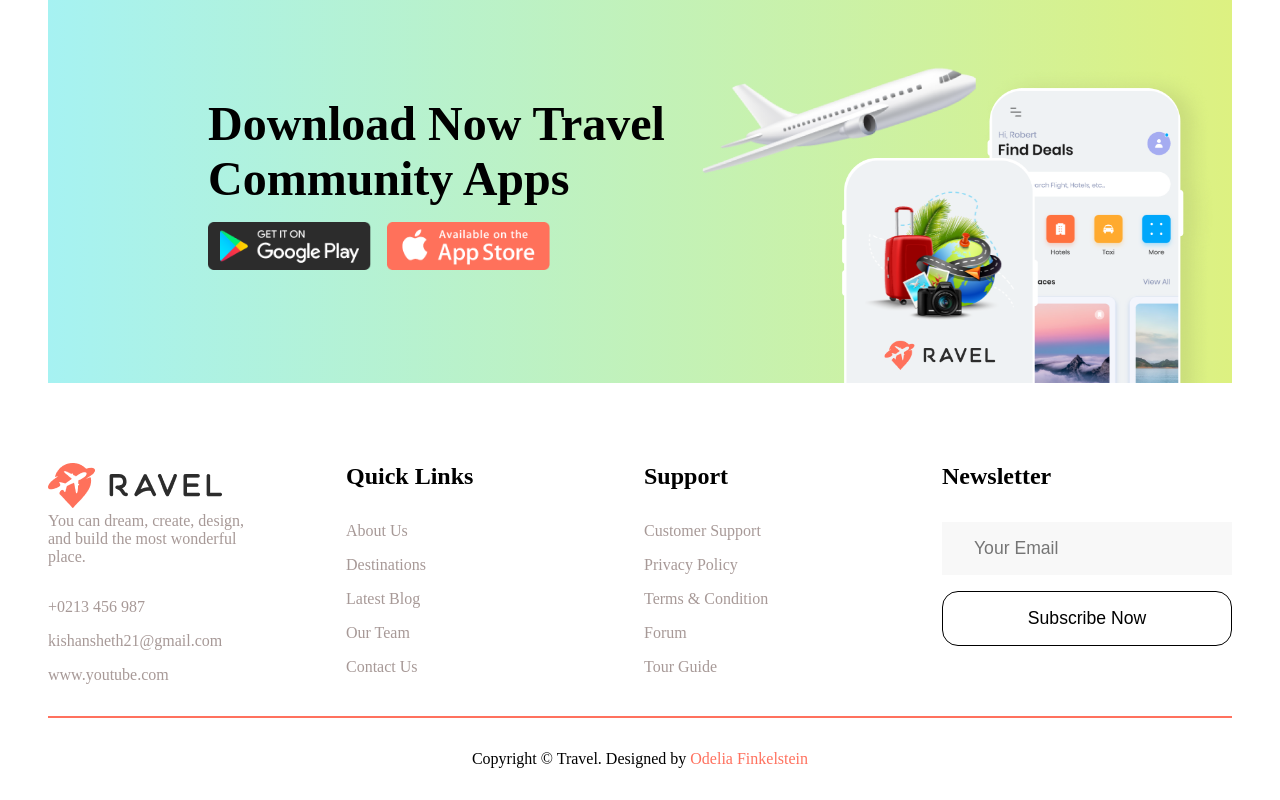
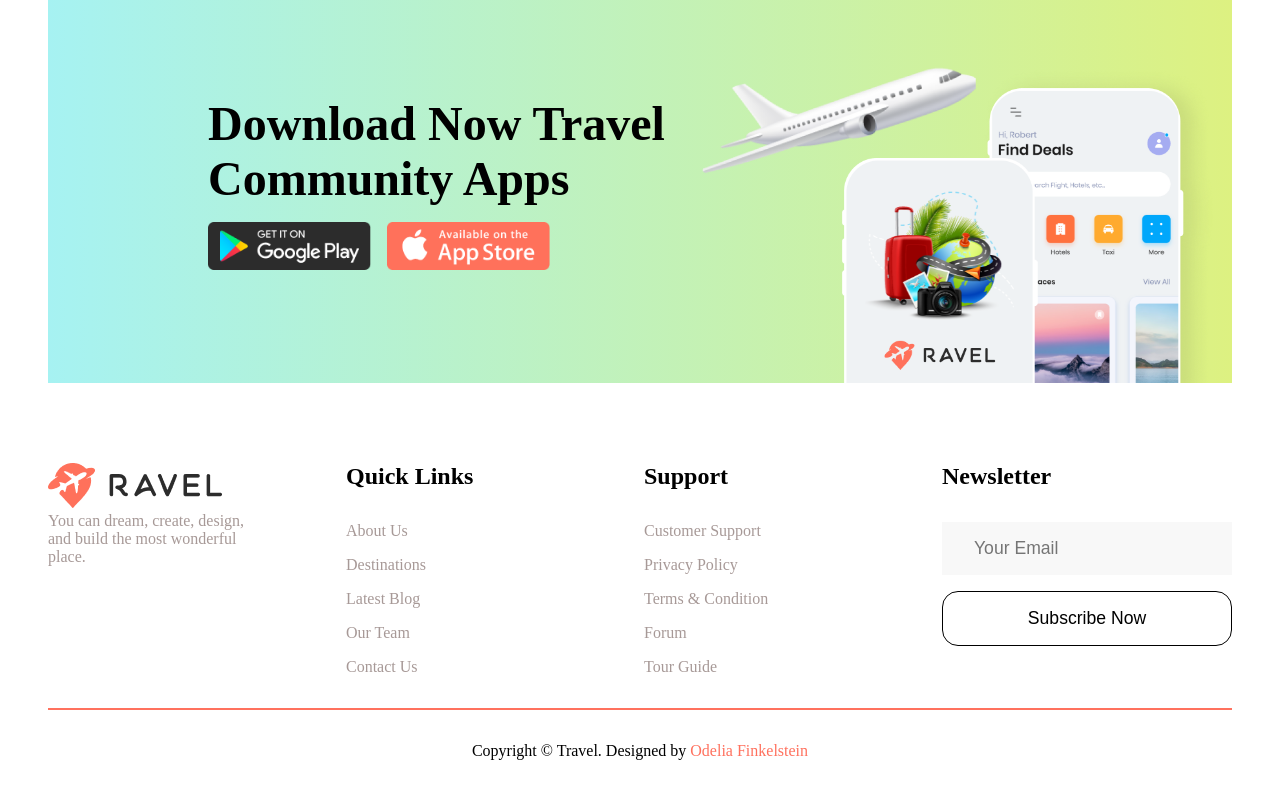
Before and after one commit to OdeliaFink/travel-agency, a React (Vite) app: page / in a window 1280 px wide. Shown: the part 3964-4764 px from the top of the page. Built offline with nearby package versions, Linux system fonts and the light colour scheme; the HTML template or start-up script is replaced by a standard one.

Commit message:
refactor

```diff
--- a/src/components/Footer.jsx
+++ b/src/components/Footer.jsx
@@ -30,17 +30,6 @@ export default function Footer() {
               You can dream, create, design, and build the most wonderful place.
             </p>
           </div>
-          <ul>
-            <li>
-              <span> +0213 456 987 </span>
-            </li>
-            <li>
-              <span>kishansheth21@gmail.com</span>
-            </li>
-            <li>
-              <span>www.youtube.com</span>
-            </li>
-          </ul>
         </div>
         <div className="col">
           <h2>Quick Links</h2>
```
